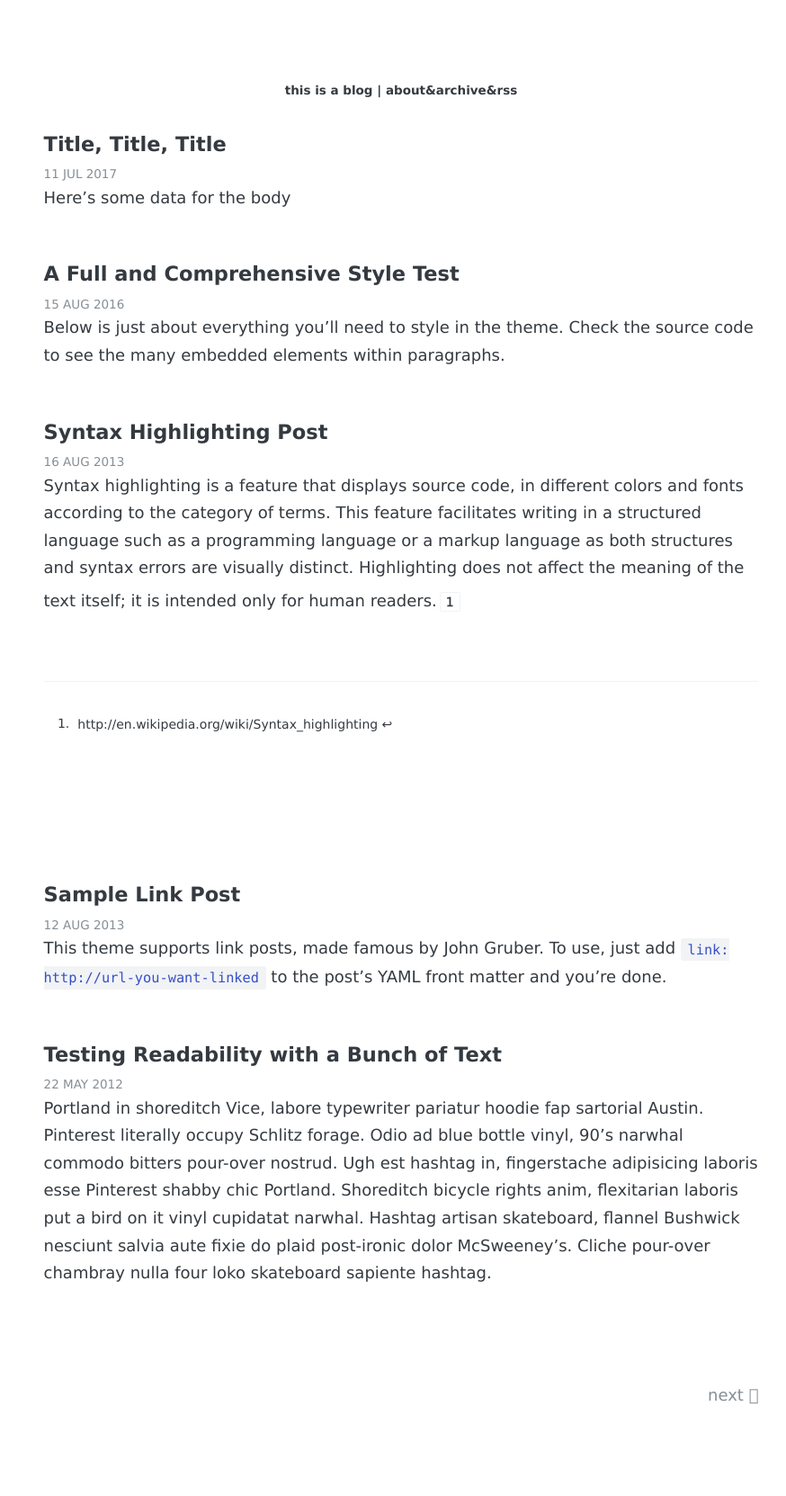
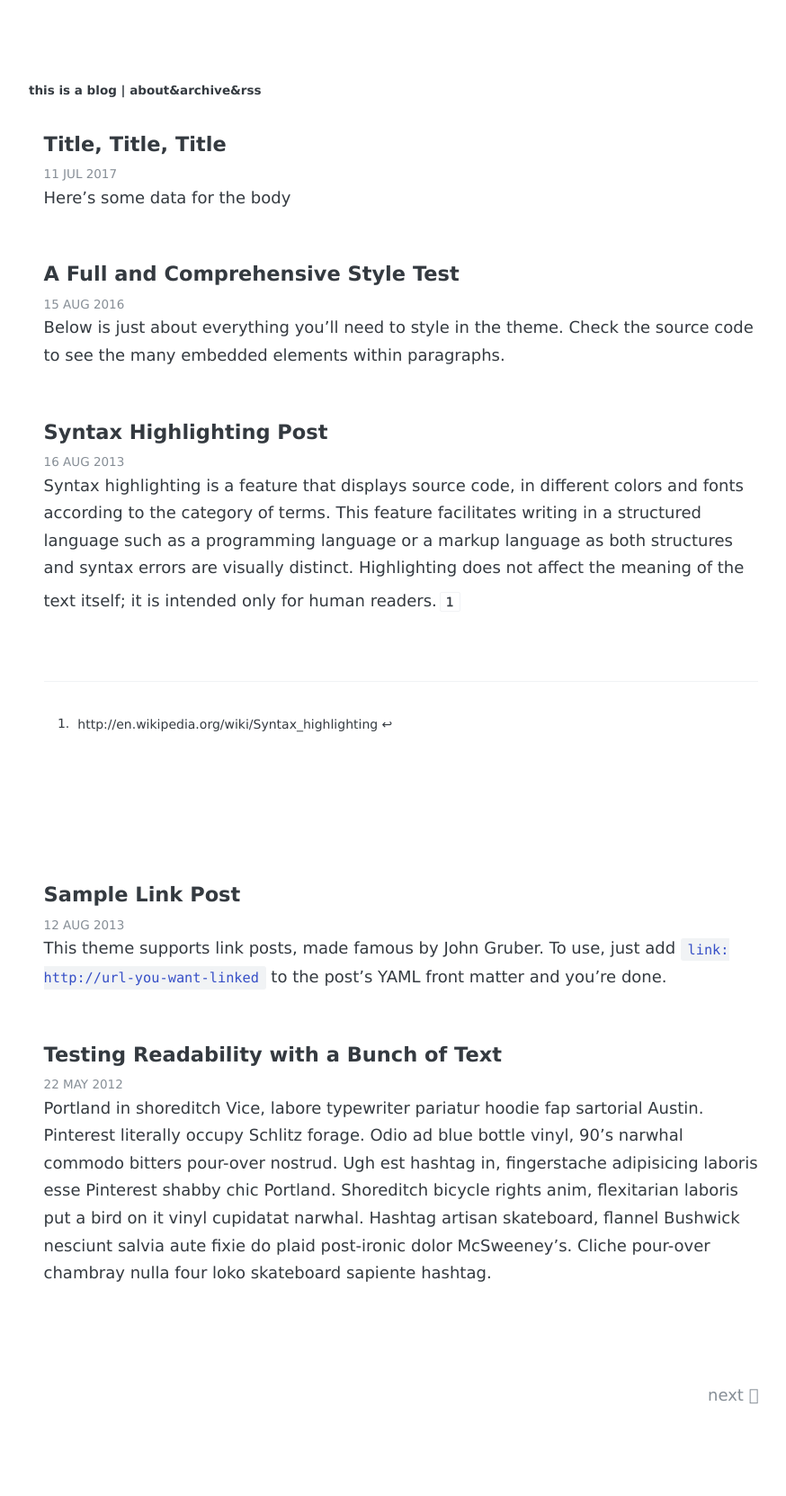
Before and after one commit to thisisamatthew/thisisamatthew.github.io, a Jekyll site: the page built from index.html, in a window 1280 px wide. Shown: the whole page at 90% size, without its empty margins (194-1068 px from the left). Built offline with Jekyll 4.4.1, drawn with Linux system fonts in a browser that asks for light colours; some web fonts are replaced; the list of posts is cut into pages by our own code.

Commit message:
Update _site.scss

```diff
--- a/_sass/_site.scss
+++ b/_sass/_site.scss
@@ -32,7 +32,6 @@ body {
   -------------- */
 .header {
   padding: 2%;
-  margin-top: auto;
   margin-bottom: 1.5em;
 
   &-title {
@@ -75,9 +74,7 @@ body {
 
 .header-small {
   text-align: left;
-  margin-top: auto;
   margin-bottom: .75rem;
-  text-align: center;
   font-size: .75rem;
   font-weight: 600;
 
```
